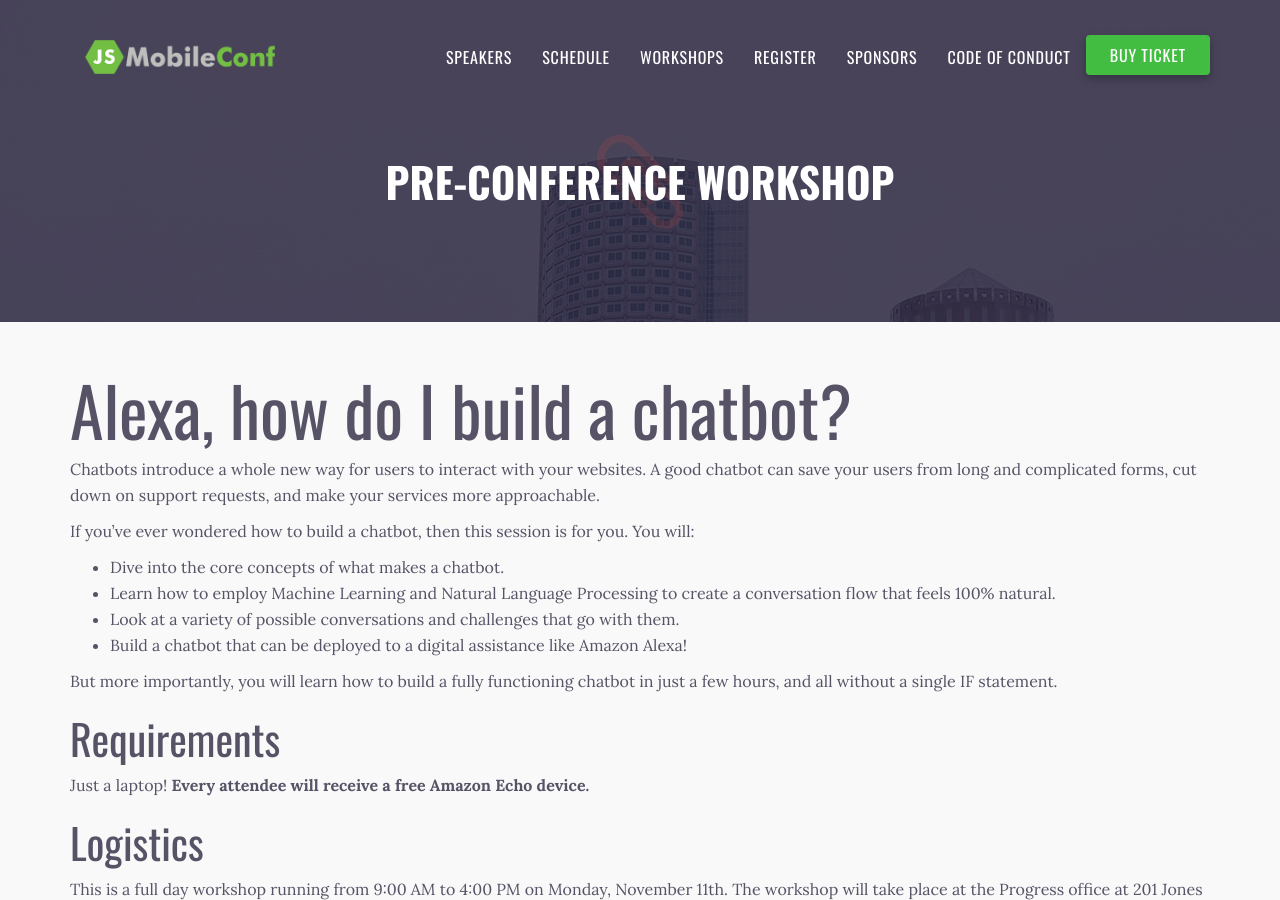
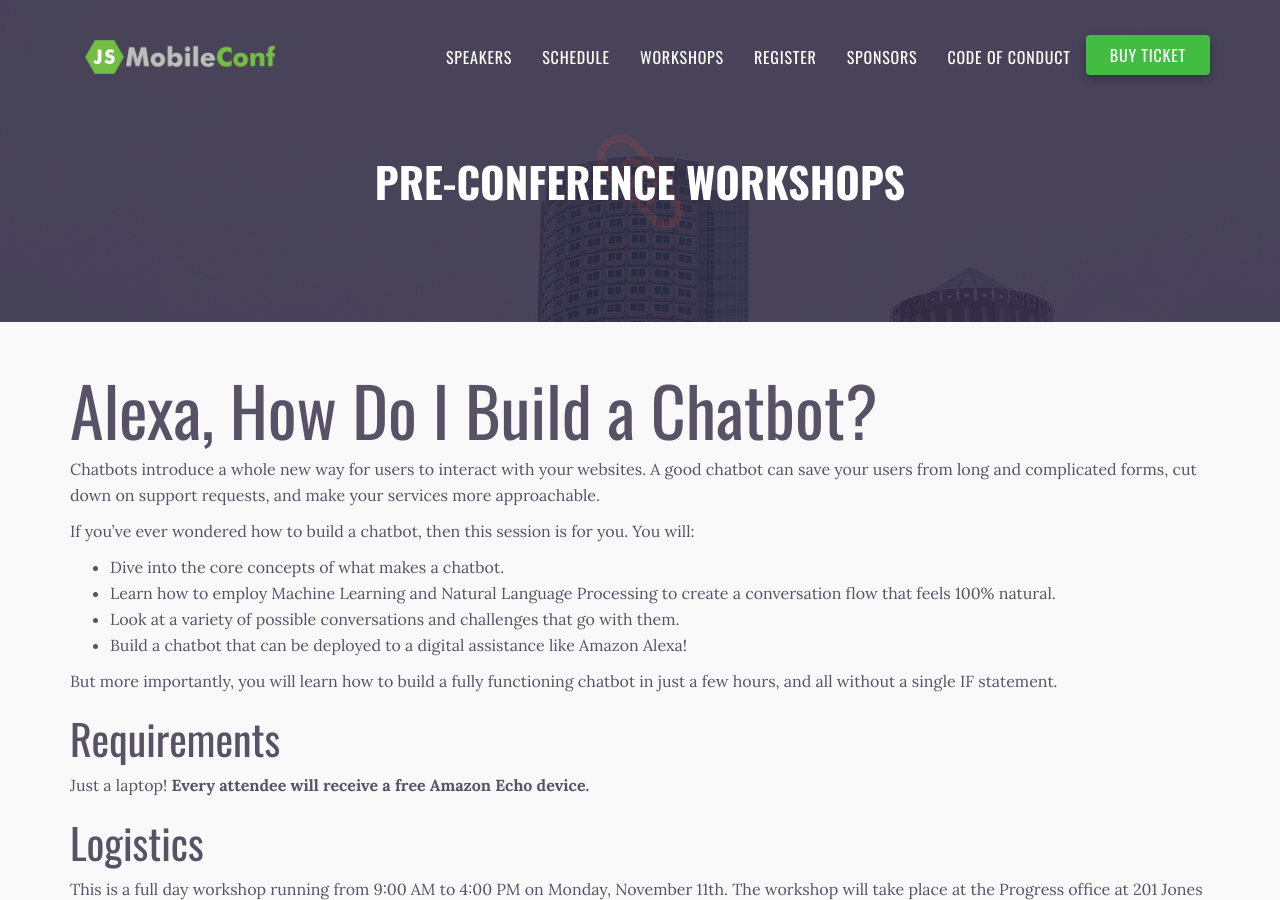
Before and after one commit to remotesynth/jsMobileConf, a Jekyll site: the page built from workshop-chat.md, in a window 1280 px wide and 900 px high. Built offline with Jekyll 4.4.1, drawn with Linux system fonts in a browser that asks for light colours.

Commit message:
tweaks to workshops

```diff
--- a/_includes/register.html
+++ b/_includes/register.html
@@ -105,11 +105,10 @@
           </div>
           <div class="col-xs-12 col-sm-6 col-md-4">
             <div class="single">
-              <div class="single-top">
+              <div class="single-top" style="padding-bottom:65px">
                 <h4 class="price"><span>$</span>299</h4>
-                <h3 class="title">Alexa, how do I build a chatbot?</h3>
+                <h3 class="title">Alexa, How Do I Build a Chatbot?</h3>
                 <p><a href="/workshop-chat/">View Workshop Details</a></p>
-                <br /><br /><br />
               </div>
               <div class="single-bottom">
                 <ul class="list-unstyled list">
--- a/workshop-chat.md
+++ b/workshop-chat.md
@@ -1,10 +1,10 @@
 ---
 layout: page
-title: Pre-Conference Workshop
+title: Pre-Conference Workshops
 permalink: /workshop-chat/
 ---
 
-# Alexa, how do I build a chatbot?
+# Alexa, How Do I Build a Chatbot?
 
 Chatbots introduce a whole new way for users to interact with your websites. A good chatbot can save your users from long and complicated forms, cut down on support requests, and make your services more approachable.
 
```
Also changed, not shown: workshop-mobile-ux.md (+1 -1 lines).
